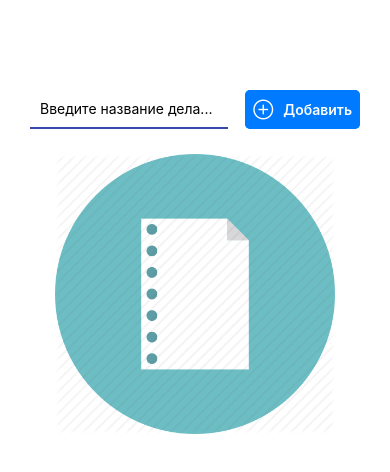
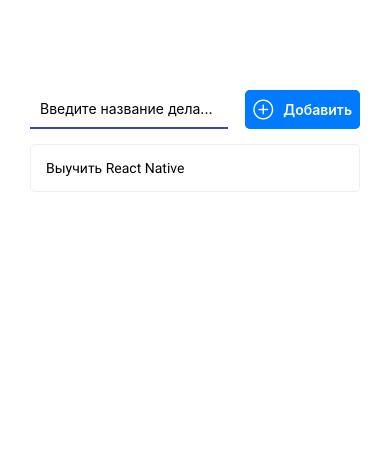
Before and after one commit to PodYapolskiy/react-native-demo, a React Native app: screen / in a window 390 px wide. Shown: the top 472 px of the page. Built offline with nearby package versions, Linux system fonts and the light colour scheme.

Commit message:
45. Рефакторинг приложения

```diff
--- a/App.js
+++ b/App.js
@@ -3,10 +3,8 @@ import { StyleSheet, View, Alert } from 'react-native'
 import * as Font from 'expo-font'
 import AppLoading from 'expo-app-loading'
 
-import { Navbar } from './src/components/Navbar'
-import { MainScreen } from './src/screens/MainScreen'
-import { TodoScreen } from './src/screens/TodoScreen'
-import { THEME } from './src/theme'
+import { MainLayout } from './src/MainLayout'
+import { TodoState } from './src/context/todo/TodoState'
 
 async function loadApplication() {
   await Font.loadAsync({
@@ -17,8 +15,6 @@ async function loadApplication() {
 
 export default function App() {
   const [isReady, setIsReady] = useState(false)
-  const [todos, setTodos] = useState([]) // Изменение состояния какого-либо объекта
-  const [todoId, setTodoId] = useState(null)
 
   if (!isReady) {
     // Пока не будут отрисованы шрифты, будет выполняться данный код
@@ -31,100 +27,14 @@ export default function App() {
     )
   }
 
-  const addTodo = title => {
-    // const newTodo = {
-    //   id: Date.now().toString(),
-    //   title: title
-    // }
 
-    // setTodos(todos.concat([ newTodo]))
-    // setTodos((prevTodos) => {
-    //   return [
-    //     ...prevTodos,
-    //     newTodo
-    //   ]
-    // })
-
-    setTodos(prev => [
-      ...prev,
-      {
-        id: Date.now().toString(),
-        title, // title: title; когда одинаковые значения
-      },
-    ])
-  }
-
-  const removeTodo = id => {
-    const todo = todos.find(t => t.id === id)
-
-    Alert.alert(
-      'Удаление элемента', // Заголовок
-      `Вы уверены, что хотите удалить ${todo.title}?`, // Сообщение
-      [
-        {
-          text: 'Отмена',
-          style: 'cancel',
-        },
-        {
-          text: 'Удалить',
-          onPress: () => {
-            setTodoId(null) // Переходим обратно на главный экран
-            // Изменяет state todos, оставляя все элементы не равные параметру `id`
-            setTodos(prev => prev.filter(todo => todo.id !== id))
-          },
-        },
-      ],
-      { cancelable: false } // При открытом окне и нажатии вне его зоны окно закрываться не будет
-    )
-  }
-
-  const updateTodo = (id, title) => {
-    setTodos(prev =>
-      prev.map(todo => {
-        // Зная, что в `prev` лежит массив используем метод map
-        if (todo.id === id) {
-          //Если id совпадает, меняем title на новый
-          todo.title = title
-        }
-        return todo // На каждой итерации возвращаем todo
-      })
-    )
-  }
-
-  let content = (
-    <MainScreen
-      todos={todos}
-      addTodo={addTodo}
-      openTodo={setTodoId} //{id => {setTodoId(id)}}
-      removeTodo={removeTodo}
-    />
-  )
-
-  if (todoId) {
-    content = (
-      <TodoScreen
-        onRemove={removeTodo}
-        goBack={() => setTodoId(null)}
-        todo={todos.find(todo => todo.id === todoId)}
-        onSave={updateTodo}
-      />
-    )
-  }
 
   return (
-    <View>
-      <Navbar />
-      <View style={styles.container}>{content}</View>
-    </View>
+    <TodoState>
+      <MainLayout />
+    </TodoState>
   )
 }
-
-const styles = StyleSheet.create({
-  container: {
-    paddingHorizontal: THEME.PADDING_HORISONTAL,
-    paddingVertical: 20,
-  },
-})
 
 // const styles = StyleSheet.create({
 //   container: {
--- /dev/null
+++ b/src/MainLayout.js
@@ -0,0 +1,109 @@
+import React, { useState, useContext } from 'react'
+import { View, StyleSheet } from 'react-native'
+
+import { Navbar } from './components/Navbar'
+import { TodoContext } from './context/todo/todoContext'
+import { MainScreen } from './screens/MainScreen'
+import { TodoScreen } from './screens/TodoScreen'
+
+import { THEME } from './theme'
+
+export const MainLayout = () => {
+  const todosContext = useContext(TodoContext) // ?
+  const [todos, setTodos] = useState([]) // Изменение состояния какого-либо объекта
+  const [todoId, setTodoId] = useState(null)
+
+  const addTodo = title => {
+    // const newTodo = {
+    //   id: Date.now().toString(),
+    //   title: title
+    // }
+
+    // setTodos(todos.concat([ newTodo]))
+    // setTodos((prevTodos) => {
+    //   return [
+    //     ...prevTodos,
+    //     newTodo
+    //   ]
+    // })
+
+    setTodos(prev => [
+      ...prev,
+      {
+        id: Date.now().toString(),
+        title, // title: title; когда одинаковые значения
+      },
+    ])
+  }
+
+  const removeTodo = id => {
+    const todo = todos.find(t => t.id === id)
+
+    Alert.alert(
+      'Удаление элемента', // Заголовок
+      `Вы уверены, что хотите удалить ${todo.title}?`, // Сообщение
+      [
+        {
+          text: 'Отмена',
+          style: 'cancel',
+        },
+        {
+          text: 'Удалить',
+          onPress: () => {
+            setTodoId(null) // Переходим обратно на главный экран
+            // Изменяет state todos, оставляя все элементы не равные параметру `id`
+            setTodos(prev => prev.filter(todo => todo.id !== id))
+          },
+        },
+      ],
+      { cancelable: false } // При открытом окне и нажатии вне его зоны окно закрываться не будет
+    )
+  }
+
+  const updateTodo = (id, title) => {
+    setTodos(prev =>
+      prev.map(todo => {
+        // Зная, что в `prev` лежит массив используем метод map
+        if (todo.id === id) {
+          //Если id совпадает, меняем title на новый
+          todo.title = title
+        }
+        return todo // На каждой итерации возвращаем todo
+      })
+    )
+  }
+
+  let content = (
+    <MainScreen
+      todos={todosContext.todos}
+      addTodo={addTodo}
+      openTodo={setTodoId} //{id => {setTodoId(id)}}
+      removeTodo={removeTodo}
+    />
+  )
+
+  if (todoId) {
+    content = (
+      <TodoScreen
+        onRemove={removeTodo}
+        goBack={() => setTodoId(null)}
+        todo={todos.find(todo => todo.id === todoId)}
+        onSave={updateTodo}
+      />
+    )
+  }
+
+  return (
+    <View>
+      <Navbar />
+      <View style={styles.container}>{content}</View>
+    </View>
+  )
+}
+
+const styles = StyleSheet.create({
+  container: {
+    paddingHorizontal: THEME.PADDING_HORISONTAL,
+    paddingVertical: 20,
+  },
+})
--- a/src/context/todo/TodoState.js
+++ b/src/context/todo/TodoState.js
@@ -7,9 +7,10 @@ export const TodoState = ({ children }) => {
   const initialState = {
     todos: [{ id: '1', title: 'Выучить React Native' }],
   }
-  const [state, dispatch] = useReducer(todoReducer, initialState) //
+  const [state, dispatch] = useReducer(todoReducer, initialState) // Что-то что лучше чем useState
 
   return (
+    // Создаём прослойку, в которой будут хранится сами задачи
     <TodoContext.Provider value={{ todos: state.todos }}>
       {children}
     </TodoContext.Provider>
--- a/src/context/todo/todoContext.js
+++ b/src/context/todo/todoContext.js
@@ -1,3 +1,3 @@
 import { createContext } from 'react'
 
-export const TodoContext = createContext()
+export const TodoContext = createContext() // ?
--- a/src/context/todo/todoReducer.js
+++ b/src/context/todo/todoReducer.js
@@ -1,3 +1,3 @@
-export const todoReducer = (state, action) => {
+export const todoReducer = (state, action) => { // ?
   return state
 }
```
